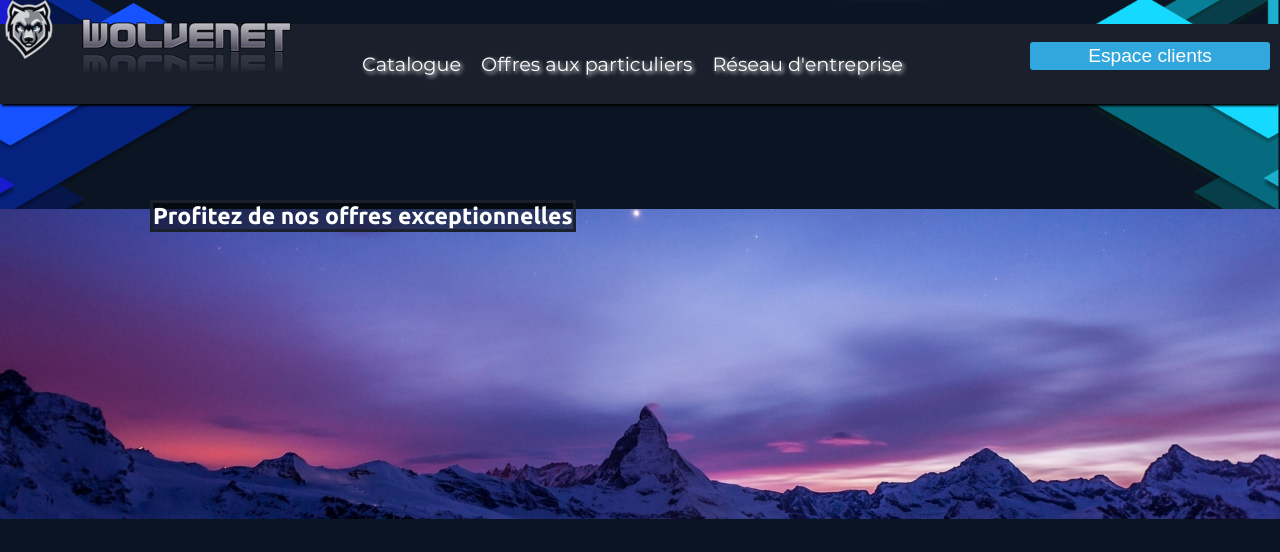
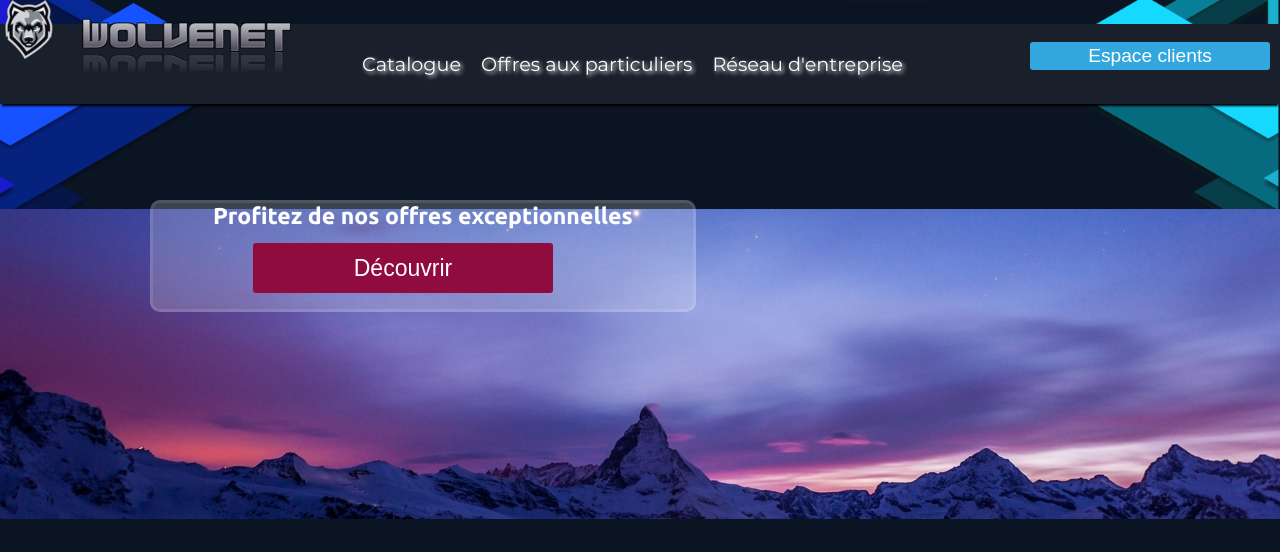
Before and after one commit to marzazine/htdocs, a PHP site: page /indexMerwann.php in a window 1280 px wide. Shown: the top 552 px of the page. Run offline with PHP 8.4, Linux system fonts and the light colour scheme.

Commit message:
CSS Bandeau
CSS Bandeau

```diff
--- a/indexMerwann.php
+++ b/indexMerwann.php
@@ -6,7 +6,9 @@ include 'includes/top.php';
 
 <div id="bandeau">
 	<img src="/img/body-bg.jpg">
-	<div class="element-bandeau">Profitez de nos offres exceptionnelles</div>
+	<div class="element-bandeau">Profitez de nos offres exceptionnelles
+	<button class="button2" style="vertical-align:middle" onclick="javascript:location.href='guest.php'"><span>Découvrir </span></button>
+	</div>
 </div>
 
 
--- a/styles/styleMerwann.css
+++ b/styles/styleMerwann.css
@@ -40,8 +40,12 @@ body {
 }
 
 .element-bandeau {
-	border: 3px #19202b solid;
-	background-color: rgba(0,0,0,0.5);
+	border: 3px rgba(255,255,255,0.1) solid;
+	border-radius: 10px;
+	padding-bottom: 80px;
+	padding-left: 60px;
+	padding-right: 60px;
+	background-color: rgba(255,255,255,0.2);
 	position: absolute;
 	top: 200px;
 	left: 150px;
@@ -121,6 +125,7 @@ a#basLien:hover {
 .element-sousMenuHaut {
 		padding-right: 15px;
 }
+
 .button {
   display: inline-block;
   border-radius: 3px;
@@ -161,3 +166,47 @@ a#basLien:hover {
   opacity: 1;
   right: 0;
 }
+
+.button2 {
+  display: inline-block;
+  border-radius: 3px;
+  background-color: #900C3F;
+  border: none;
+  color: #FFFFFF;
+  text-align: center;
+  font-size: 1em;
+  padding: 3px;
+  position: absolute;
+  left: 100px;
+  top: 40px;
+  width: 300px;
+  height: 50px;
+  margin-bottom: 40px;
+  transition: all 0.5s;
+  cursor: pointer;
+}
+
+.button2 span {
+  cursor: pointer;
+  display: inline-block;
+  position: relative;
+  transition: 0.5s;
+}
+
+.button2 span:after {
+  content: '\00bb';
+  position: absolute;
+  opacity: 0;
+  top: 0;
+  right: -10px;
+  transition: 0.5s;
+}
+
+.button2:hover span {
+  padding-right: 20px;
+}
+
+.button2:hover span:after {
+  opacity: 1;
+  right: 0;
+}
```
